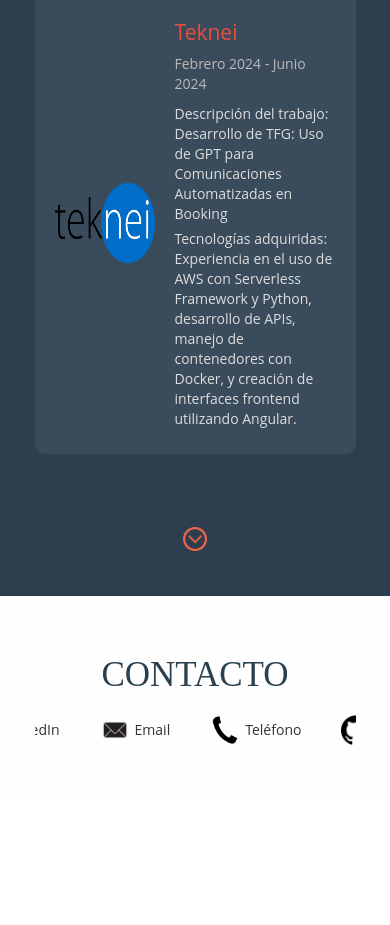
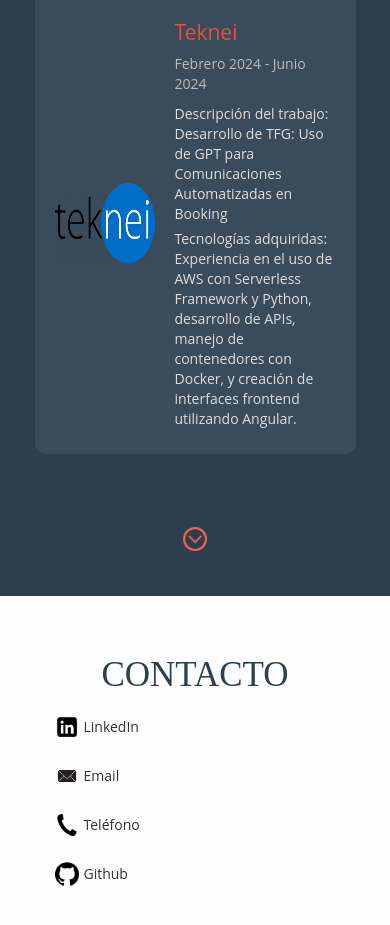
Before and after one commit to AlejandroSanchezCorredor/AlejandroSanchezCorredor.github.io, a plain HTML site: page index.html in a window 390 px wide. Shown: the part 3942-4867 px from the top of the page. Before the commit the page ends 4737 px from the top, so only its background shows below. Drawn offline with Linux system fonts and the light colour scheme.

Commit message:
Fix bugs

```diff
--- a/css/style.css
+++ b/css/style.css
@@ -1416,4 +1416,24 @@ padding-bottom: 2em;
         padding: 15px 0;
     }
 
+    .social-icon {
+        display: flex;
+        flex-wrap: wrap;
+        justify-content: space-between;
+    }
+
+    .social-icon a {
+        flex: 0 0 48%;
+        box-sizing: border-box;
+        margin-bottom: 5px;
+        text-align: center;
+    }
+
+    .icon1-img {
+        width: 24px;
+        height: auto;
+    }
+
+
+
 }
```
